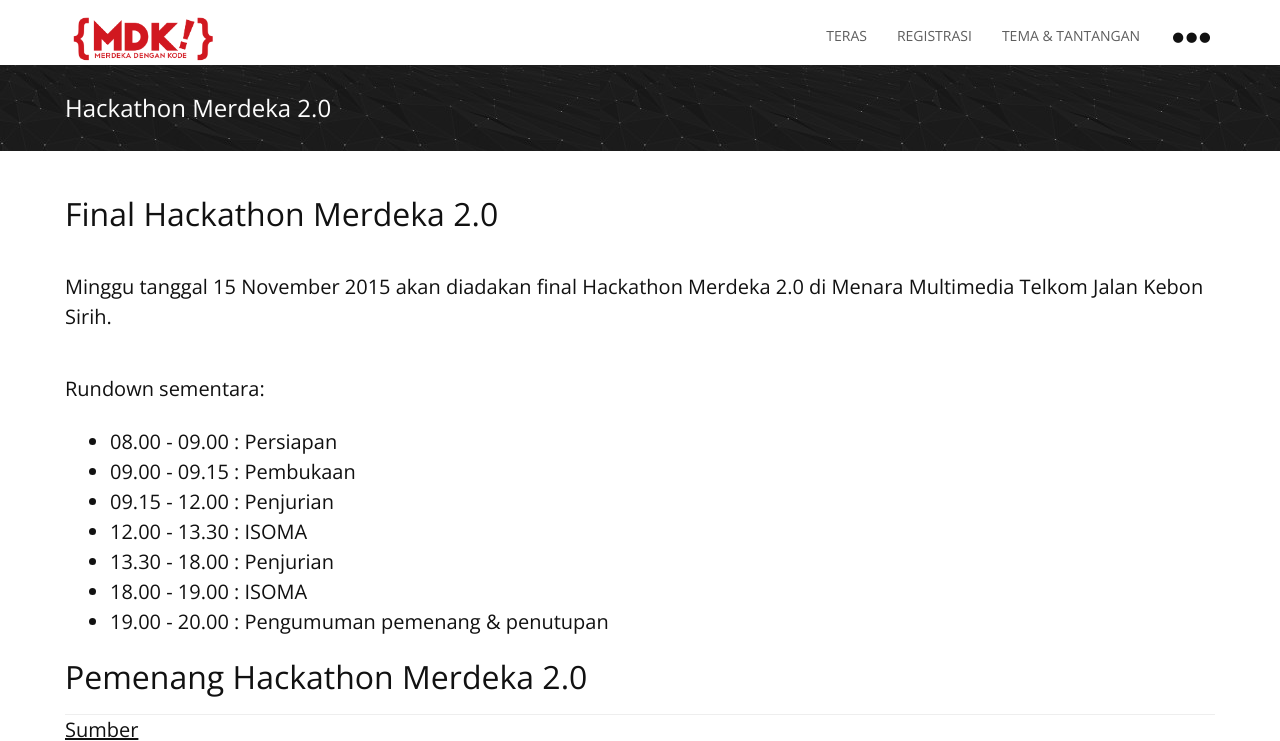
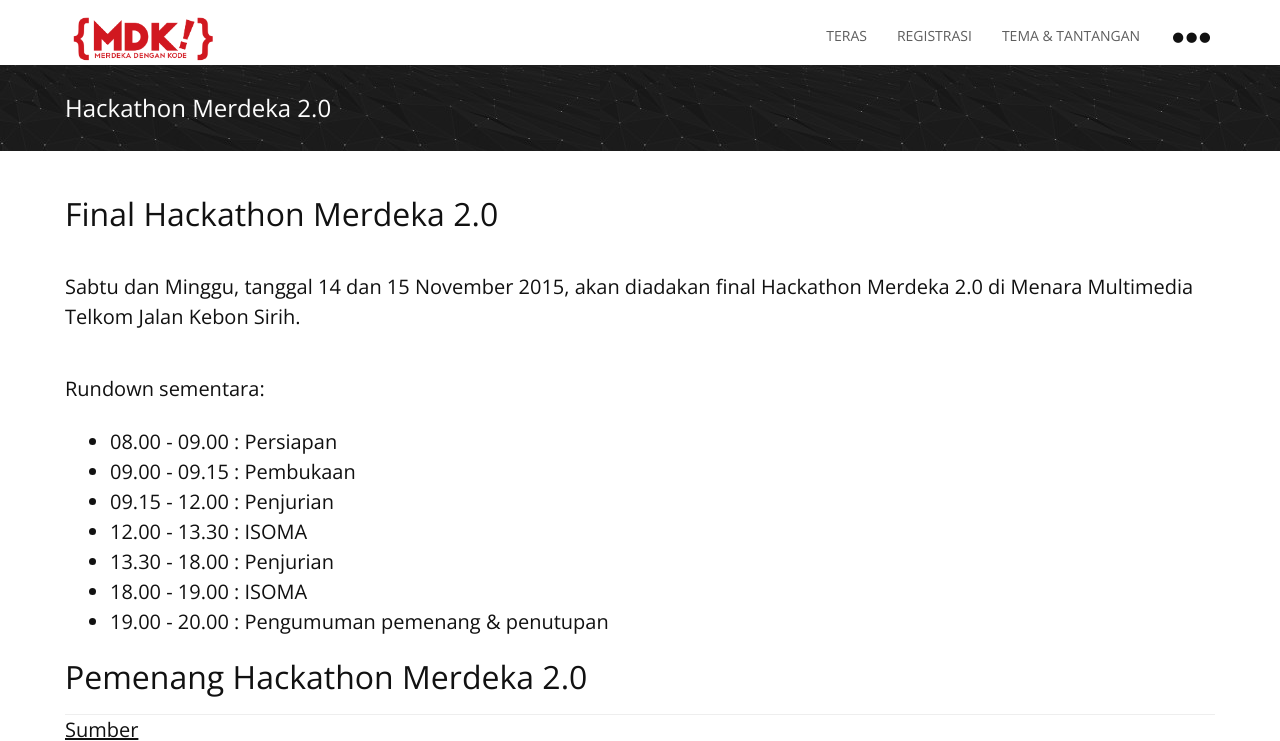
Before and after one commit to Code4Nation/hackathon, a Jekyll site: the page built from hackathon-mdk-2.md, in a window 1280 px wide and 900 px high, cut to the strip 0-741 px from the top of the window. Built offline with Jekyll 4.4.1, drawn with Linux system fonts in a browser that asks for light colours; nearby versions of some CDN libraries.

Commit message:
Update hackathon-mdk-2.md

```diff
--- a/hackathon-mdk-2.md
+++ b/hackathon-mdk-2.md
@@ -6,7 +6,7 @@ order: 7
 
 ##Final Hackathon Merdeka 2.0
 
-Minggu tanggal 15 November 2015 akan diadakan final Hackathon Merdeka 2.0 di Menara Multimedia Telkom Jalan Kebon Sirih.
+Sabtu dan Minggu, tanggal 14 dan 15 November 2015, akan diadakan final Hackathon Merdeka 2.0 di Menara Multimedia Telkom Jalan Kebon Sirih.
 
 Rundown sementara:
 
```
